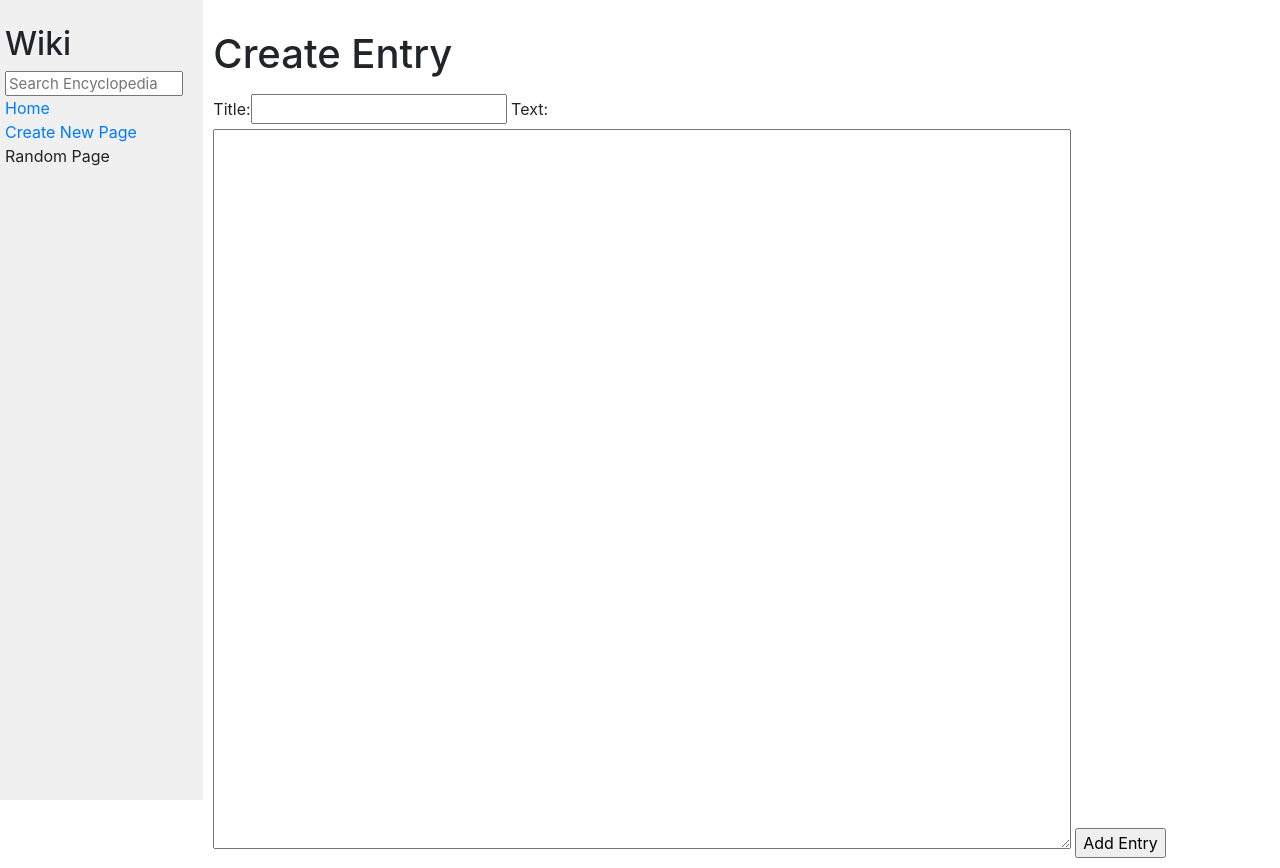
After one commit to SergiOca87/CS502020-Project1, a Django app: page /create in a window 1280 px wide. The commit adds this page. Run offline with Django 3.2, Linux system fonts and the light colour scheme; some libraries are stand-ins or nearby versions.

Commit message:
Create Page Finished

```diff
--- /dev/null
+++ b/encyclopedia/templates/encyclopedia/create.html
@@ -0,0 +1,16 @@
+{% extends "encyclopedia/layout.html" %}
+
+{% block title %}
+    Results
+{% endblock %}
+
+{% block body %}
+    <h1>Create Entry</h1>
+
+    <p>{{ error }}</p>
+    <form action="{% url 'encyclopedia:create' %}" method="post">
+        {% csrf_token %}
+        {{ form }}
+        <input type="submit" value="Add Entry">
+    </form>
+{% endblock %}
--- a/encyclopedia/templates/encyclopedia/layout.html
+++ b/encyclopedia/templates/encyclopedia/layout.html
@@ -19,7 +19,9 @@
                     <a href="{% url 'encyclopedia:index' %}">Home</a>
                 </div>
                 <div>
-                    Create New Page
+                    <a href="{% url 'encyclopedia:create' %}">
+                        Create New Page
+                    </a>
                 </div>
                 <div>
                     Random Page
--- a/encyclopedia/templates/encyclopedia/search.html
+++ b/encyclopedia/templates/encyclopedia/search.html
@@ -5,14 +5,14 @@
 {% endblock %}
 
 {% block body %}
-    <h1>Results</h1>
+    <h1>Search Results</h1>
 
     <ul>
-
+        {% for entry in entries %}
         <a href="/encyclopedia/{{ entry }}">
             <li>{{ entry }}</li>
         </a>
-
+        {% endfor %}
     </ul>
 
 {% endblock %}
--- a/encyclopedia/urls.py
+++ b/encyclopedia/urls.py
@@ -7,5 +7,6 @@ urlpatterns = [
     path("", views.index, name="index"),
     path("encyclopedia/<str:entry_name>/", views.entry, name="entry"),
     path("search", views.search, name="search"),
-    path("results", views.results, name="results")
+    # path("results", views.results, name="results"),
+    path("create", views.create, name="create")
 ]
--- a/encyclopedia/views.py
+++ b/encyclopedia/views.py
@@ -6,15 +6,11 @@ from django.http import HttpResponseRedirect
 from . import util
 
 class NewTaskForm(forms.Form):
-    searchForm = forms.CharField(label="Search")
+    createFormTitle = forms.CharField(label="Title")
+    createFormText = forms.CharField(label="Text", widget=forms.Textarea)
 
 def index(request):
     return render(request, "encyclopedia/index.html", {
-        "entries": util.list_entries()
-    })
-
-def results(request):
-    return render(request, "encyclopedia/results.html", {
         "entries": util.list_entries()
     })
 
@@ -30,50 +26,60 @@ def entry(request, entry_name):
         })
 
 def search(request):
-    # For i in entries(list of all entries), find the matching ones
-    # Watch lecture part about query strings and capturing that...
+    # Get the value of the URL query string from the search form
     searchQuery = request.GET['q']
     searchResult = util.get_entry( searchQuery )
 
     if( searchResult == None):
+        # Get all existing entries
         entries = util.list_entries()
-        filteredEntries = list( filter(lambda entry: searchQuery in entry, entries ))
-        print(f"entry in... {filteredEntries} ")
-        return render(request, "encyclopedia/index.html");
+
+        # Use a lambda function synthax to filter through the list, compare the searchQuery in lowercase
+        # with each of the existing items in the entries list
+        filteredEntries = list( filter(lambda entry: searchQuery.lower() in entry.lower(), entries ))
+
+        # Return the search page with matching results
+        return render(request, "encyclopedia/search.html", {
+            "entries": filteredEntries
+        })
     else :
+        # If search query match, simply return that entry page
         return render(request, "encyclopedia/entry.html", {
             "entry": searchResult,
             "title": searchQuery
         });
-    # if request.method == "POST":
-    #     form = NewTaskForm(request.POST)
-    #     if form.is_valid():
-    #         searchForm = form.cleaned_data["searchForm"]
-    #         searchQuery = util.get_entry( searchForm )
-    #         if searchQuery  == None :
-    #             return render(request, "encyclopedia/index.html", {
-    #                 "entries": util.list_entries(),
-    #                 "form": form
-    #             })
-    #         else :
-    #             return render(request, "encyclopedia/entry.html", {
-    #                 "entry": searchQuery,
-    #                 "title": searchForm
-    #             })
-    #     else:
-    #         return render(request, "encyclopedia/index.html", {
-    #             "entries": util.list_entries(),
-    #             "form": form
-    #         })
 
-    # else:
-    #     return render(request, "encyclopedia/index.html", {
-    #         "form": NewTaskForm()
-    #     })
+# def resuts(request):
+#     return render(request, "encyclopedia/results.html", {
+#         "entries": entries
+#     })
 
+def create(request):
+    if(request.method == 'POST'):
+        form = NewTaskForm(request.POST)
+        if form.is_valid():
+            createFormTitle = form.cleaned_data['createFormTitle']
+            createFormText = form.cleaned_data['createFormText']
 
-
-# def entry(request, entry_name):
-#     return render(request, "encyclopedia/entry.html", {
-#         "entry_name": entry_name
-#     })
+            # First check if the entry already exists
+            if( util.get_entry( createFormTitle ) is not None):
+                return render(request, "encyclopedia/create.html", {
+                    "form": form,
+                    "error": 'Sorry, the entry already exists'
+                })
+            else :
+                util.save_entry(createFormTitle, createFormText)
+                return render(request, "encyclopedia/entry.html", {
+                    "entry": util.get_entry( createFormTitle ),
+                    "title": createFormTitle
+                });
+            # append new entry to the list we retrieve from util.get_entries...
+            # render index.html with new entry
+        else:
+            return render(request, 'encyclopedia/create.html', {
+                "form": form
+            })
+    else:
+        return render(request, "encyclopedia/create.html", {
+            "form": NewTaskForm()
+        })
```
Also changed, not shown: entries/React.md (added, +1 -0 lines), entries/Sass.md (added, +1 -0 lines), entries/Webpack.md (added, +1 -0 lines).
